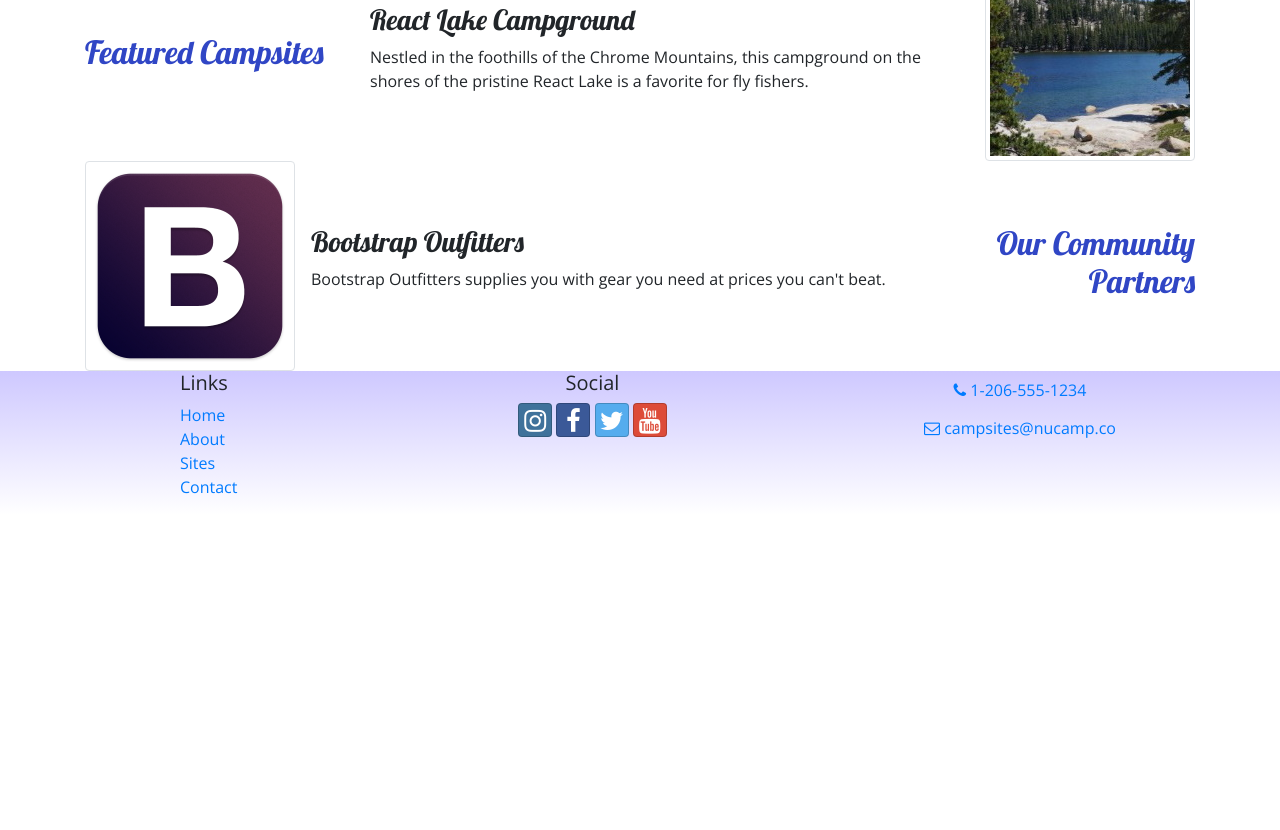
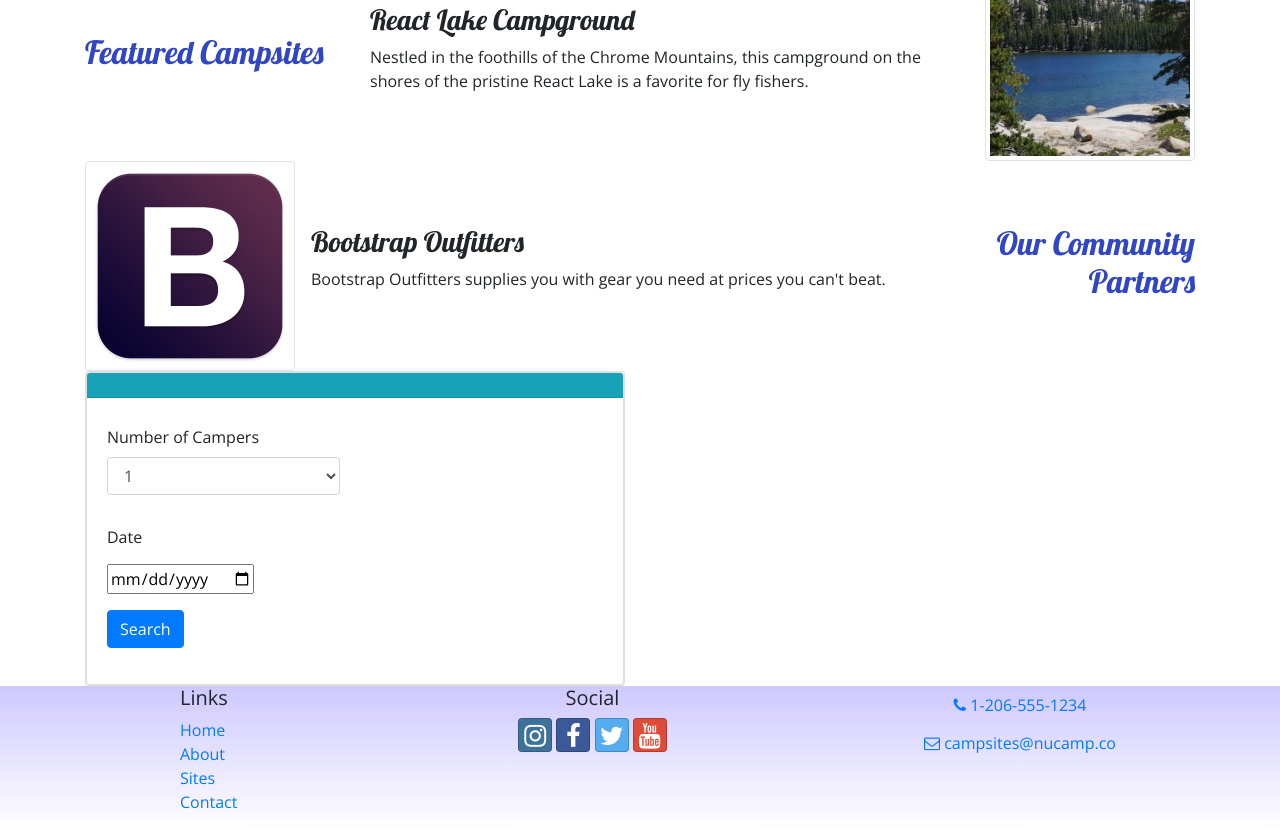
Before and after one commit to innovationext/bootstrapclass, a website: page index.html in a window 1280 px wide. Shown: the part 479-1309 px from the top of the page. Before the commit the page ends 994 px from the top, so only its background shows below. Drawn offline with nearby package versions, Linux system fonts and the light colour scheme.

Commit message:
Fixed formatting and added reservation form

```diff
--- a/index.html
+++ b/index.html
@@ -104,6 +104,45 @@
                 </div>
             </div>
         </div>
+        <div class="row row-content align-items-center">
+            <div class=col-sm-6 mx-auto>
+                <div class="card">
+                    <div class="card">
+                        <h3 class="card-header bg-info text-white"></h3>
+                        <div class="card-body">
+                            <from>
+                                <div class="row form-group">
+                                    <div class="col col-sm-6 col-form-label">
+                                        <label for="numCampers">Number of Campers</label>
+                                        <select class="form-control" id="numCampers" name="numCampers">
+                                            <option value="1">1</option>
+                                            <option value="2">2</option>
+                                            <option value="3">3</option>
+                                            <option value="4">4</option>
+                                            <option value="5">5</option>
+                                            <option value="6">6</option>
+                                        </select>
+                                    </div>
+                                </div>
+                                <div class="row form-group">
+                                    <div class="col col-sm-6 col-form-label">
+                                        <label for="date">Date</label>
+                                    </div>
+                                    <div class="col-12">
+                                        <input type="date" id="date" name="date">
+                                    </div>
+                                </div>
+                                <div class="row form-group">
+                                    <div class="col">
+                                        <button type="submit" class="btn btn-primary">Search</button>
+                                    </div>
+                                </div>
+                            </from>
+                        </div>
+                    </div>
+                </div>
+            </div>
+        </div>
     </div>
 
     <footer class="site-footer">
```
